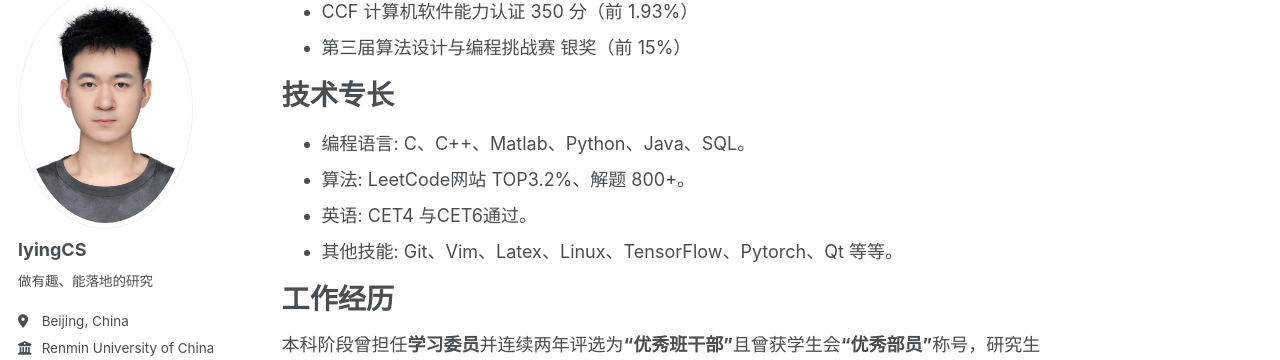
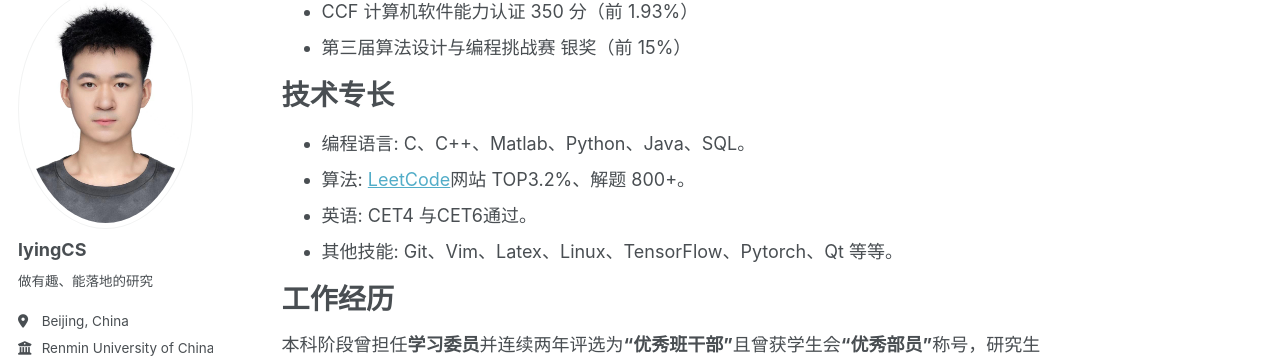
Before and after one commit to lyingCS/lyingCS.github.io, a Jekyll site: the page built from _pages/about.md, in a window 1280 px wide and 900 px high, scrolled down 2529 px. Shown: the part 110-470 px from the top of the window. Built offline with Jekyll 4.4.1, drawn with Linux system fonts in a browser that asks for light colours; some web fonts are replaced; part of the change alters nothing that is shown.

Commit message:
update files

```diff
--- a/_pages/about.md
+++ b/_pages/about.md
@@ -85,7 +85,7 @@ redirect_from:
 ======
 
 + 编程语言: C、C++、Matlab、Python、Java、SQL。
-+ 算法: LeetCode网站 TOP3.2%、解题 800+。
++ 算法: [LeetCode](https://leetcode.cn/u/lyingcs/)网站 TOP3.2%、解题 800+。
 + 英语: CET4 与CET6通过。
 + 其他技能: Git、Vim、Latex、Linux、TensorFlow、Pytorch、Qt 等等。
 
```
